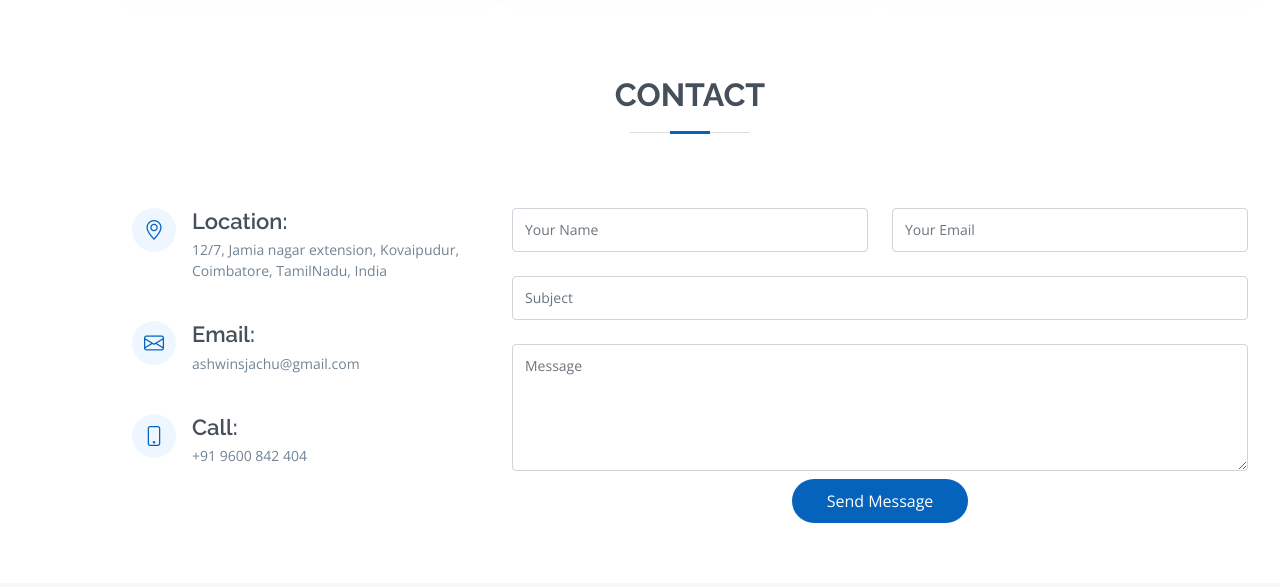
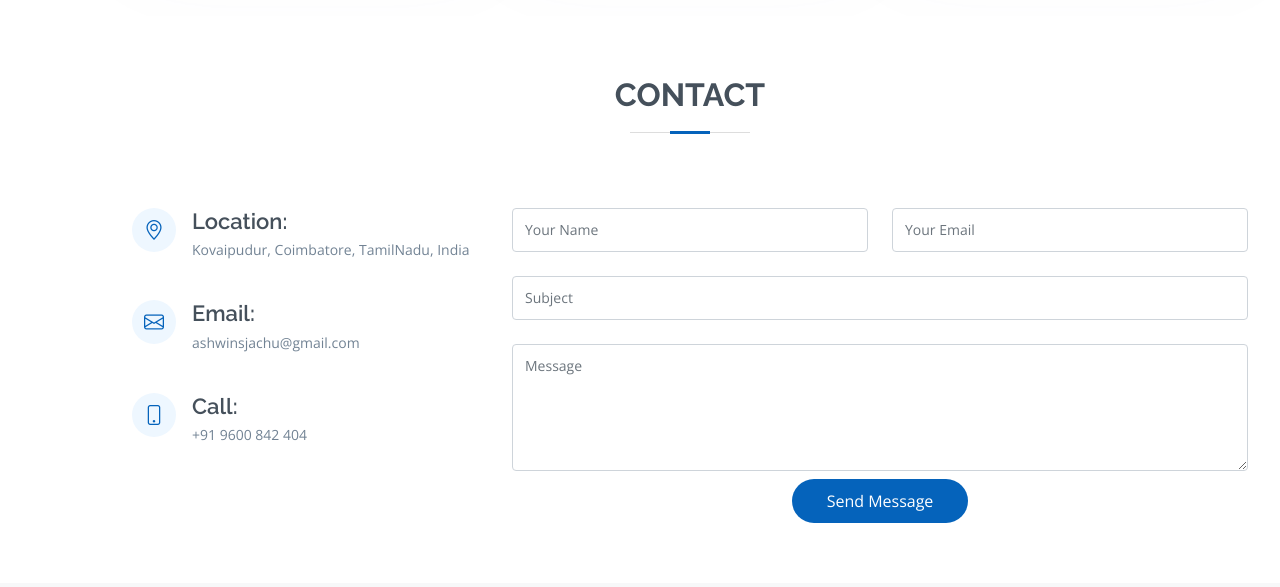
Before and after one commit to aneeshsj/ashwin-ram-portfolio, a plain HTML site: page index.html in a window 1280 px wide. Shown: the part 3230-3817 px from the top of the page. Drawn offline with nearby package versions, Linux system fonts and the light colour scheme; no server answers.

Commit message:
Update index.html

```diff
--- a/index.html
+++ b/index.html
@@ -625,7 +625,7 @@
               <div class="address">
                 <i class="bi bi-geo-alt"></i>
                 <h4>Location:</h4>
-                <p>12/7, Jamia nagar extension, Kovaipudur, Coimbatore, TamilNadu, India</p>
+                <p>Kovaipudur, Coimbatore, TamilNadu, India</p>
               </div>
 
               <div class="email">
```
